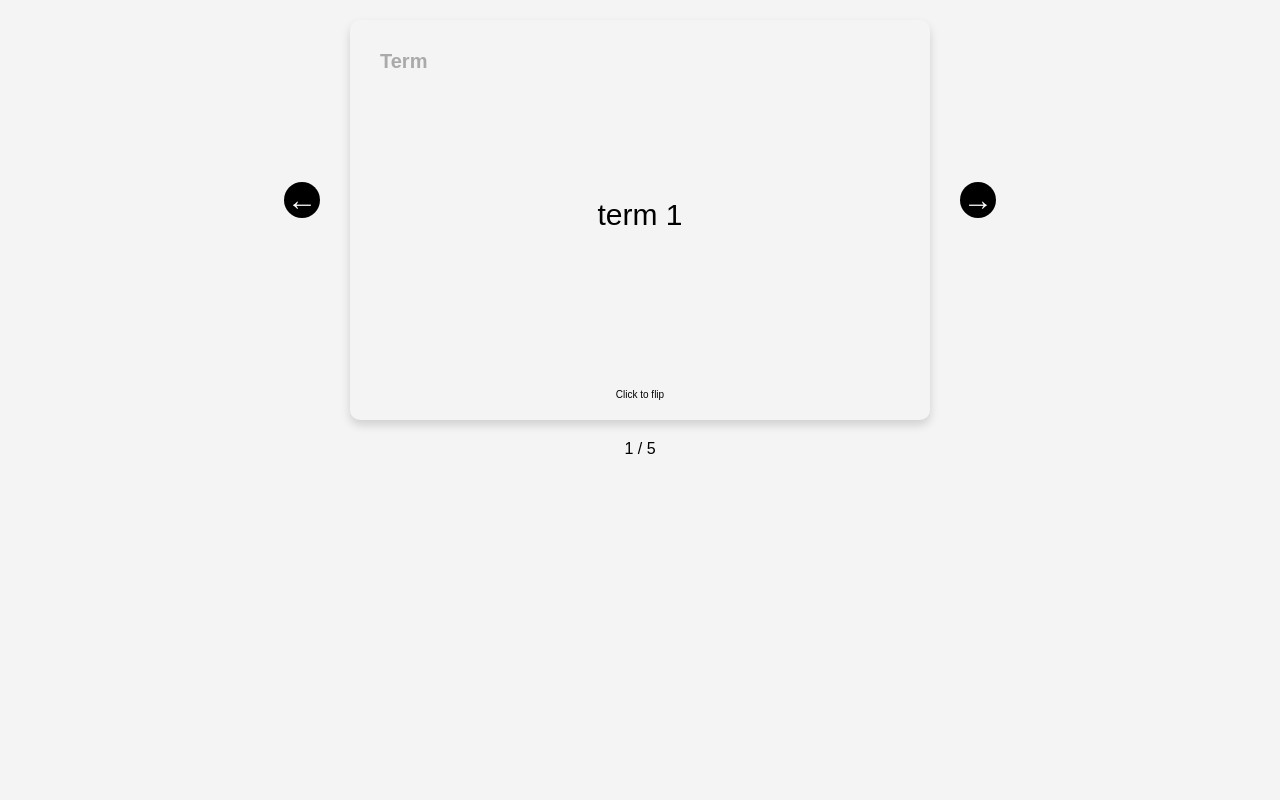
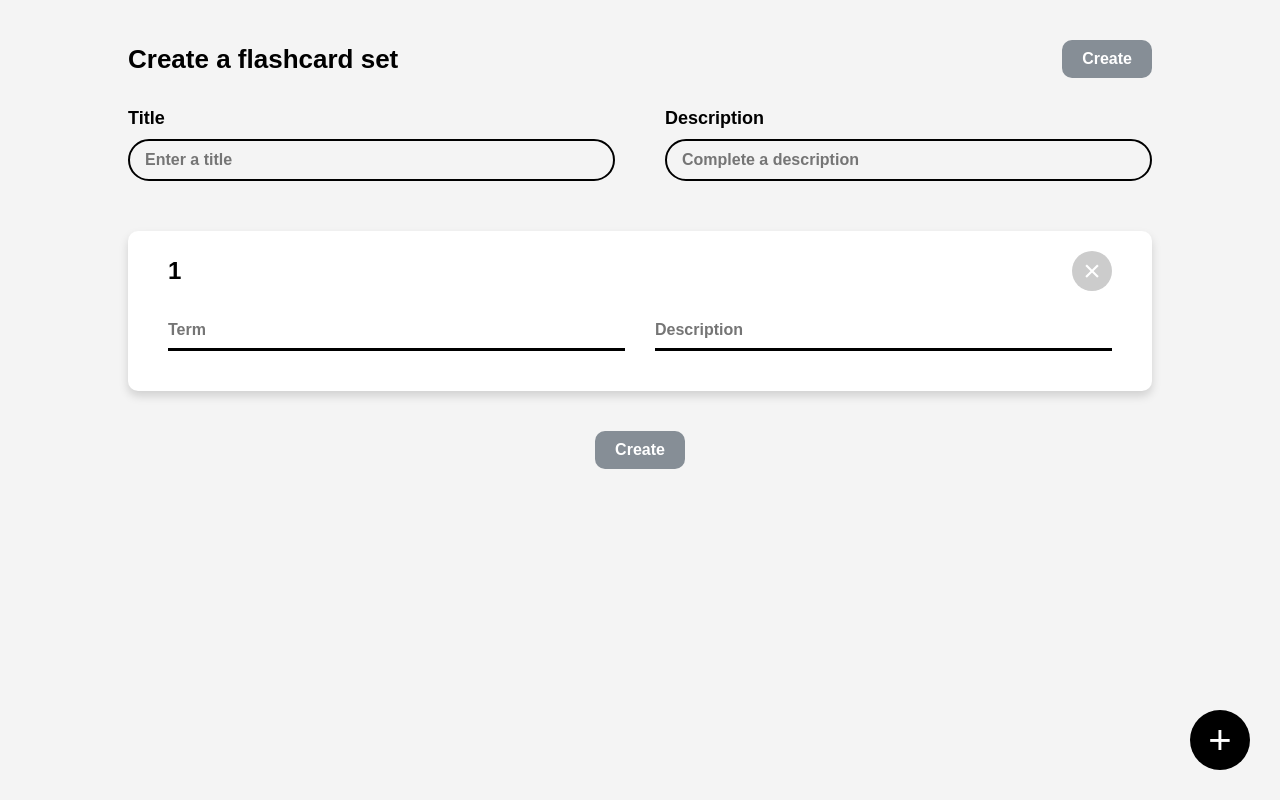
Before and after one commit to DmitriyIshchenko/flashcards, a React (Create React App) app: page / in a window 1280 px wide. Built offline with nearby package versions, Linux system fonts and the light colour scheme; a web font is replaced by a local one.

Commit message:
feat: add edit mode

```diff
--- a/src/AddSetForm.js
+++ b/src/AddSetForm.js
@@ -11,12 +11,18 @@ function usePrevious(value) {
   return ref.current;
 }
 
-export default function AddSetForm({ onSaveSet }) {
-  const [title, setTitle] = useState("");
-  const [description, setDescription] = useState("");
-  const [inputFields, setInputFields] = useState([
-    { term: "", description: "", id: crypto.randomUUID() },
-  ]);
+export default function AddSetForm({ onSaveSet, setToEdit }) {
+  const [title, setTitle] = useState(() => setToEdit?.title || "");
+  const [description, setDescription] = useState(
+    () => setToEdit?.description || ""
+  );
+  const [inputFields, setInputFields] = useState(() => {
+    return (
+      setToEdit?.terms || [
+        { term: "", description: "", id: crypto.randomUUID() },
+      ]
+    );
+  });
   const prevInputFields = usePrevious(inputFields);
 
   const canSave = !!(
@@ -49,7 +55,7 @@ export default function AddSetForm({ onSaveSet }) {
     e.preventDefault();
 
     const newSet = {
-      id: crypto.randomUUID(),
+      id: setToEdit?.id || crypto.randomUUID(),
       title,
       description,
       terms: inputFields,
@@ -68,13 +74,16 @@ export default function AddSetForm({ onSaveSet }) {
     <form className="form" onSubmit={handleSubmit}>
       <header className="form__header">
         <div className="form__controls">
-          <h2 className="form__title">Create a flashcard set</h2>
+          {setToEdit && <button className="form__back-btn">&larr;</button>}
+          <h2 className="form__title">
+            {setToEdit ? "Back to set" : "Create a flashcard set"}
+          </h2>
           <button
             type="submit"
             className="form__submit-btn form__submit-btn--top"
             disabled={!canSave}
           >
-            Create
+            {setToEdit ? "Save" : "Create"}
           </button>
         </div>
 
@@ -125,7 +134,7 @@ export default function AddSetForm({ onSaveSet }) {
         className="form__submit-btn form__submit-btn--bottom"
         disabled={!canSave}
       >
-        Create
+        {setToEdit ? "Save" : "Create"}
       </button>
       <button className="form__add-btn" type="button" onClick={handleAddField}>
         +
--- a/src/AddSetForm.scss
+++ b/src/AddSetForm.scss
@@ -91,13 +91,11 @@
     gap: 3rem;
   }
 
-  &__set {
-    display: grid;
-    gap: 4rem;
-
-    margin-top: 5rem;
-    margin-bottom: 4rem;
-    border: none;
+  &__controls {
+    display: flex;
+    gap: 2rem;
+    // justify-content: space-between;
+    align-items: center;
   }
 
   &__submit-btn {
@@ -127,12 +125,30 @@
     &--bottom {
       justify-self: center;
     }
+
+    &--top {
+      margin-left: auto;
+    }
   }
 
-  &__controls {
-    display: flex;
-    justify-content: space-between;
-    align-items: center;
+  &__back-btn {
+    transition: all 0.3s;
+
+    height: 3.6rem;
+    aspect-ratio: 1;
+    border: none;
+    border-radius: 100rem;
+
+    background-color: #fff;
+    color: #000;
+    font-size: 3rem;
+
+    cursor: pointer;
+
+    &:hover,
+    &:active {
+      background-color: #ccc;
+    }
   }
 
   &__title {
@@ -143,6 +159,15 @@
     display: flex;
     justify-content: center;
     gap: 5rem;
+  }
+
+  &__set {
+    display: grid;
+    gap: 4rem;
+
+    margin-top: 5rem;
+    margin-bottom: 4rem;
+    border: none;
   }
 
   &__label {
--- a/src/App.js
+++ b/src/App.js
@@ -1,31 +1,86 @@
 import { useState } from "react";
 import Carousel from "./Carousel";
 import FlashCard from "./FlashCard";
+import AddSetForm from "./AddSetForm";
+
 import "./index.scss";
 
-const data = [
-  { term: "term 1", description: "description 1" },
-  { term: "term 2", description: "description 2" },
-  { term: "term 3", description: "description 3" },
-  { term: "term 4", description: "description 4" },
+const initialDecks = [
   {
-    term: "term 5",
-    description: `Lorem ipsum dolor sit amet consectetur adipisicing elit. Quidem corrupti omnis eaque quod qui architecto est itaque magni iure, libero voluptate tempora dolorem distinctio error similique dolore accusamus blanditiis quisquam?
-    Lorem ipsum dolor sit amet consectetur adipisicing elit. Quidem corrupti omnis eaque quod qui architecto est itaque magni iure, libero voluptate tempora dolorem distinctio error similique dolore accusamus blanditiis quisquam?
-    `,
+    id: "009fae03-608a-4021-8997-165b8c3209f8",
+    title: "deck 1",
+    description: "deck 1",
+    terms: [
+      {
+        term: "term 1",
+        description: "desc 1",
+        id: "6546542c-c31b-4e27-ac65-d6bb4c7b1812",
+      },
+      {
+        term: "term 2 ",
+        description: "desc 2",
+        id: "13ee79a4-8dac-474f-a7b3-dd6489ec8838",
+      },
+      {
+        term: "term 3",
+        description: "desc 3",
+        id: "f73eaf95-70a3-4516-9caa-60d519071d2d",
+      },
+    ],
+  },
+  {
+    id: "488e9711-5c42-4318-b051-218367ec9598",
+    title: "deck 2",
+    description: "deck 2",
+    terms: [
+      {
+        term: "aaa",
+        description: "aaa",
+        id: "6546542c-c31b-4e27-ac65-d6bb4c7b1812",
+      },
+      {
+        term: "bbb",
+        description: "bbb",
+        id: "13ee79a4-8dac-474f-a7b3-dd6489ec8838",
+      },
+      {
+        term: "ccc",
+        description: "ccc",
+        id: "f73eaf95-70a3-4516-9caa-60d519071d2d",
+      },
+      {
+        term: "ddd",
+        description: "ddd",
+        id: "84e6604e-c13d-4e13-905b-18d641909e96",
+      },
+    ],
   },
 ];
 
 export default function App() {
   const [isFlipped, setIsFlipped] = useState(false);
+  const [decks, setDecks] = useState(initialDecks);
+
   function handleFlip() {
     setIsFlipped((v) => !v);
   }
 
+  function handleSaveSet(newSet) {
+    const { id } = newSet;
+    const updatedDecks = [...decks];
+
+    const index = updatedDecks.findIndex((deck) => deck.id === id);
+    if (index === -1) setDecks((currentDecks) => [...currentDecks, newSet]);
+
+    updatedDecks[index] = newSet;
+    setDecks(updatedDecks);
+  }
+
   return (
     <div className="App">
-      <Carousel>
-        {data.map((item) => (
+      <AddSetForm onSaveSet={handleSaveSet} />
+      {/* <Carousel>
+        {decks[0].terms.map((item) => (
           <FlashCard
             key={item.term}
             data={item}
@@ -33,7 +88,7 @@ export default function App() {
             onFlip={handleFlip}
           />
         ))}
-      </Carousel>
+      </Carousel> */}
     </div>
   );
 }
```
